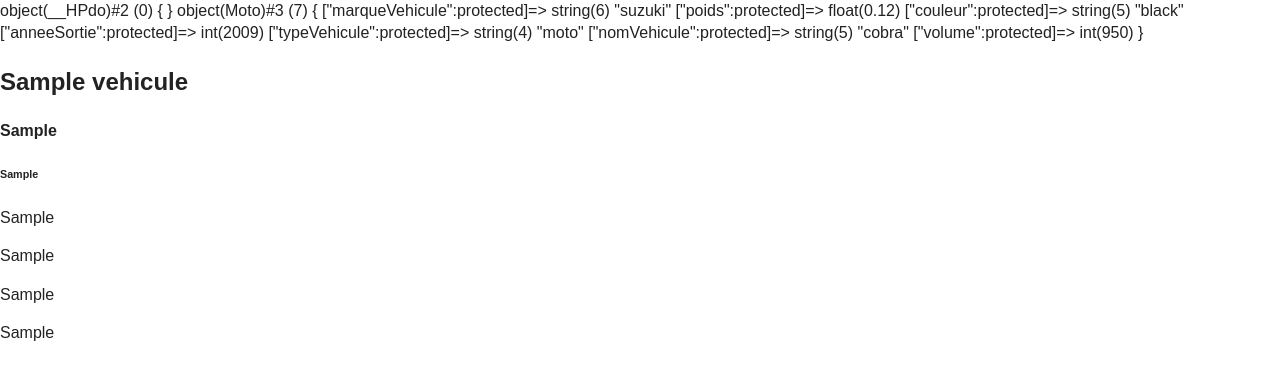
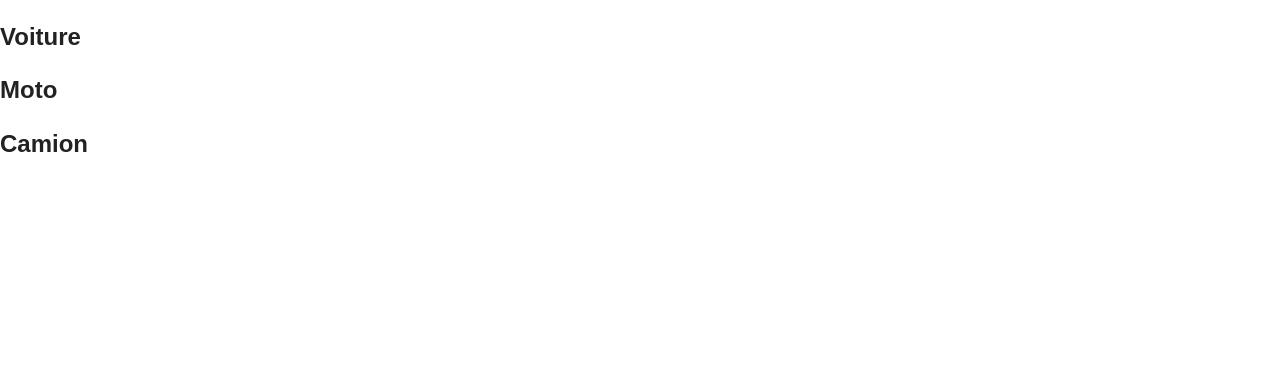
Before and after one commit to geasseur/listeVehicule, a PHP site: page / in a window 1280 px wide. Shown: the top 380 px of the page. Run offline with PHP 8.4, Linux system fonts and the light colour scheme; tables that the repository leaves empty or names only in its code hold one stand-in row (values such as "Sample post").

Commit message:
class and manager for voiture, moto and camion completed and functionnal

```diff
--- a/control/controlIndex.php
+++ b/control/controlIndex.php
@@ -8,21 +8,48 @@
 //   'anneeSortie'=>1992,
 //   'nbPorte'=>5
 // ]);
-$moto = new Moto([
-    'typeVehicule'=>'moto',
-    'nomVehicule'=>'cobra',
-    'marqueVehicule'=>'suzuki',
-    'poids'=>0.12,
-    'couleur'=>'black',
-    'anneeSortie'=>2009,
-    'volume'=>950
-]);
-var_dump($bdd);
-//$motoManager = new MotoManager($bdd);
-//$nouvellevoiture = $voitureManager->addVoiture($voiture);
+// $moto = new Moto([
+//     'typeVehicule'=>'moto',
+//     'nomVehicule'=>'Licorne',
+//     'marqueVehicule'=>'peugaut',
+//     'poids'=>0.12,
+//     'couleur'=>'white',
+//     'anneeSortie'=>2102,
+//     'volume'=>1950
+// ]);
+
+
+//COMMANDE POUR MOTO TEST
+$motoManager = new MotoManager($bdd);
+//var_dump($MotoManager);
+//$nouvelleMoto = $motoManager->addMoto($moto);
+//$motoManager->deleteMoto(7, 'moto');
+//$motoManager->updateMoto(4, 'moto', 'cobra', 'renault', 0.15, 'white', 1989, 1500);
+
+
+//COMMANDE POUR VOITURE TEST
+// $nouvellevoiture = $voitureManager->addVoiture($voiture);
 //$voitureManager->deleteVoiture(2, 'voiture');
-//$voitureManager->updateVoiture(3, 'voiture', 'super5', 'renault', 1.3, 'white', 1989, 5);
 $voitureManager = new VoitureManager($bdd);
+$voitureManager->updateVoiture(3, 'voiture', 'super5', 'renault', 1.3, 'white', 1989, 5);
 $afficheVoiture = $voitureManager->afficheVoiture();
+$afficheMoto = $motoManager->afficheMoto();
 
-//var_dump($afficheVoiture); ?>
+//var_dump($afficheVoiture);
+
+//COMMANDE TEST CAMION
+// $camion = new Camion([
+//     'typeVehicule'=>'camion',
+//     'nomVehicule'=>'coloss',
+//     'marqueVehicule'=>'Audi',
+//     'poids'=>15.3,
+//     'couleur'=>'black',
+//     'anneeSortie'=>2102,
+//     'hauteur'=>2.5
+//   ]);
+$camionManager = new CamionManager($bdd);
+//$nouveauCamion = $camionManager->addCamion($camion);
+//$camionManager->deleteCamion(9, 'camion');
+$afficheCamion = $camionManager->afficheCamion();
+//$camionManager->updateCamion(8, 'camion', 'colosse', 'mercedes', 15.4, 'grey', 2017, 3.1);
+  //var_dump($camion); ?>
--- a/model/class/Camion.php
+++ b/model/class/Camion.php
@@ -1,7 +1,6 @@
 <?php
-class Camion{
+class Camion extends Vehicule{
   protected $hauteur;
-
     /*Get the value of Hauteur*/
     public function getHauteur()
     {
--- a/model/class/CamionManager.php
+++ b/model/class/CamionManager.php
@@ -2,8 +2,8 @@
 class CamionManager{
   private $_bdd;
 
-  public function __construct(array $donnees){
-    $this->setBDD($_bdd);
+  public function __construct($bdd){
+    $this->setBdd($bdd);
   }
   /*Get the value of Bdd */
   public function getBdd()
@@ -20,33 +20,39 @@
   }
 
   //function for added a truck object on the data base
-  public function addCamion(Voiture $camion){
+  public function addCamion(Camion $camion){
     $ajoutCamion = $this->_bdd->prepare('INSERT INTO Vehicule(type_vehicule, nom_vehicule, marque_vehicule, poids, couleur, annee_sortie, hauteur) VALUES (:type_vehicule, :nom_vehicule, :marque_vehicule, :poids, :couleur, :annee_sortie, :hauteur)');
     $ajoutCamion->bindValue(':type_vehicule', $camion->getTypeVehicule(), PDO::PARAM_STR);
     $ajoutCamion->bindValue(':nom_vehicule', $camion->getNomVehicule(), PDO::PARAM_STR);
     $ajoutCamion->bindValue(':marque_vehicule', $camion->getMarqueVehicule(), PDO::PARAM_STR);
     $ajoutCamion->bindValue(':poids', $camion->getPoids(), PDO::PARAM_INT);
-    $ajoutCamion->bindValue(':couleur',$camion->getCouleur(), PDO::PARAM_STR, PDO::PARAM_STR);
+    $ajoutCamion->bindValue(':couleur',$camion->getCouleur(), PDO::PARAM_STR);
     $ajoutCamion->bindValue(':annee_sortie', $camion->getAnneeSortie(), PDO::PARAM_INT);
-    $ajoutCamion->bindValue(':hauteur', $camion->getNbPorte(),PDO::PARAM_INT);
+    $ajoutCamion->bindValue(':hauteur', $camion->getHauteur(),PDO::PARAM_INT);
     $ajoutCamion->execute();
   }
 
   //function for deleted a voiture object on the data base
-  public function deleteCamion($id){
-    $casse = $this->_bdd->query('DELETE FROM Vehicule WHERE id = '.$id' ');
+  public function deleteCamion($id, $type_vehicule){
+    $casse = $this->_bdd->query('DELETE FROM Vehicule WHERE id = '.$id.' AND type_vehicule = "'.$type_vehicule.'" ');
   }
 
   //function for updated a voiture object on the data base
   public function updateCamion($id,$type_vehicule, $nom_vehicule, $marque_vehicule, $poids, $couleur, $annee_sortie, $hauteur){
-    $miseAJourCamion = $this->_bdd->prepare('UPDATE Vehicule SET :type_vehicule, :nom_vehicule, :marque_vehicule, :poids, :couleur, :annee_sortie, :hauteur ');
+    $miseAJourCamion = $this->_bdd->prepare('UPDATE Vehicule SET type_vehicule = :type_vehicule, nom_vehicule = :nom_vehicule, marque_vehicule = :marque_vehicule, poids = :poids, couleur = :couleur, annee_sortie = :annee_sortie, hauteur = :hauteur WHERE id = '.$id.' ');
     $miseAJourCamion->bindValue(':type_vehicule', $type_vehicule, PDO::PARAM_STR);
     $miseAJourCamion->bindValue(':nom_vehicule', $nom_vehicule, PDO::PARAM_STR);
     $miseAJourCamion->bindValue(':marque_vehicule', $marque_vehicule, PDO::PARAM_STR);
     $miseAJourCamion->bindValue(':poids', $poids, PDO::PARAM_INT);
     $miseAJourCamion->bindValue(':couleur', $couleur, PDO::PARAM_STR);
     $miseAJourCamion->bindValue(':annee_sortie', $annee_sortie, PDO::PARAM_INT);
-    $miseAJourCamion->bindValue(':hateur', $hauteur, PDO::PARAM_INT);
+    $miseAJourCamion->bindValue(':hauteur', $hauteur, PDO::PARAM_INT);
     $miseAJourCamion->execute();
   }
+
+  public function afficheCamion(){
+    $afficheCamion= $this->_bdd->query('SELECT type_vehicule, nom_vehicule, marque_vehicule, poids, couleur, annee_sortie, hauteur from Vehicule WHERE type_vehicule = "camion"');
+
+    return $afficheCamion->fetchAll();
+  }
 } ?>
--- a/model/class/MotoManager.php
+++ b/model/class/MotoManager.php
@@ -2,7 +2,9 @@
 class MotoManager{
   private $_bdd;
 
-
+    public function __construct($bdd){
+      $this->setBdd($bdd);
+    }
     /*Get the value of Bdd*/
     public function getBdd()
     {
@@ -18,40 +20,40 @@
     }
 
     //function for added a bike object on the data base
-    public function addMoto(Voiture $moto){
+    public function addMoto(Moto $moto){
       $ajoutMoto = $this->_bdd->prepare('INSERT INTO Vehicule(type_vehicule, nom_vehicule, marque_vehicule, poids, couleur, annee_sortie, volume) VALUES (:type_vehicule, :nom_vehicule, :marque_vehicule, :poids, :couleur, :annee_sortie, :volume)');
       $ajoutMoto->bindValue(':type_vehicule', $moto->getTypeVehicule(), PDO::PARAM_STR);
       $ajoutMoto->bindValue(':nom_vehicule', $moto->getNomVehicule(), PDO::PARAM_STR);
       $ajoutMoto->bindValue(':marque_vehicule', $moto->getMarqueVehicule(), PDO::PARAM_STR);
       $ajoutMoto->bindValue(':poids', $moto->getPoids(), PDO::PARAM_INT);
-      $ajoutMoto->bindValue(':couleur',$moto->getCouleur(), PDO::PARAM_STR, PDO::PARAM_STR);
+      $ajoutMoto->bindValue(':couleur',$moto->getCouleur(), PDO::PARAM_STR);
       $ajoutMoto->bindValue(':annee_sortie', $moto->getAnneeSortie(), PDO::PARAM_INT);
       $ajoutMoto->bindValue(':volume', $moto->getVolume(),PDO::PARAM_INT);
       $ajoutMoto->execute();
     }
 
     //function for deleted a bike object on the data base
-    public function deleteMoto($id){
-      $casseMoto = $this->_bdd->query('DELETE FROM Vehicule WHERE id = '.$id);
+    public function deleteMoto($id,$type_vehicule){
+      $casseMoto = $this->_bdd->query('DELETE FROM Vehicule WHERE id = '.$id.' AND type_vehicule = "'.$type_vehicule.'" ');
     }
 
     //function for updated a bike object on the data base
     public function updateMoto($id,$type_vehicule, $nom_vehicule, $marque_vehicule, $poids, $couleur, $annee_sortie, $volume){
-      $miseAJour = $this->_bdd->prepare('UPDATE Vehicule SET :type_vehicule, :nom_vehicule, :marque_vehicule, :poids, :couleur, :annee_sortie, :volume');
-      $ajoutMoto->bindValue(':type_vehicule', $type_vehicule, PDO::PARAM_STR);
-      $ajoutMoto->bindValue(':nom_vehicule', $nom_vehicule, PDO::PARAM_STR);
-      $ajoutMoto->bindValue(':marque_vehicule', $marque_vehicule, PDO::PARAM_STR);
-      $ajoutMoto->bindValue(':poids', $poids, PDO::PARAM_INT);
-      $ajoutMoto->bindValue(':couleur', $couleur, PDO::PARAM_STR);
-      $ajoutMoto->bindValue(':annee_sortie', $annee_sortie, PDO::PARAM_INT);
-      $ajoutMoto->bindValue(':volume', $volume, PDO::PARAM_INT);
-      $ajoutMoto->execute();
+      $miseAJour = $this->_bdd->prepare('UPDATE Vehicule SET type_vehicule = :type_vehicule, nom_vehicule = :nom_vehicule, marque_vehicule = :marque_vehicule, poids=:poids, couleur=:couleur, annee_sortie=:annee_sortie, volume= :volume WHERE id = '.$id.'');
+      $miseAJour->bindValue(':type_vehicule', $type_vehicule, PDO::PARAM_STR);
+      $miseAJour->bindValue(':nom_vehicule', $nom_vehicule, PDO::PARAM_STR);
+      $miseAJour->bindValue(':marque_vehicule', $marque_vehicule, PDO::PARAM_STR);
+      $miseAJour->bindValue(':poids', $poids, PDO::PARAM_INT);
+      $miseAJour->bindValue(':couleur', $couleur, PDO::PARAM_STR);
+      $miseAJour->bindValue(':annee_sortie', $annee_sortie, PDO::PARAM_INT);
+      $miseAJour->bindValue(':volume', $volume, PDO::PARAM_INT);
+      $miseAJour->execute();
       //type_vehicule = '.$type_vehicule.', nom_vehicule = '.$nom_vehicule.', marque_vehicule = '.$marque_vehicule.', poids = '.$poids.', couleur = '.$couleur.', annee_sortie = '.$annee_sortie.', nbPorte = '.$nbPorte.' WHERE id = '.$id'
     }
 
     //function for list all bike objects
     public function afficheMoto(){
-      $afficheMoto= $this->_bdd->query('SELECT type_vehicule, nom_vehicule, marque_vehicule, poids, couleur, annee_sortie, volume from Vehicule');
+      $afficheMoto= $this->_bdd->query('SELECT type_vehicule, nom_vehicule, marque_vehicule, poids, couleur, annee_sortie, volume from Vehicule WHERE type_vehicule = "moto"');
 
       return $afficheMoto->fetchAll();
     }
--- a/model/class/VoitureManager.php
+++ b/model/class/VoitureManager.php
@@ -40,20 +40,20 @@
 
     //function for updated a voiture object on the data base
     public function updateVoiture($id,$type_vehicule, $nom_vehicule, $marque_vehicule, $poids, $couleur, $annee_sortie, $nbPorte){
-      $miseAJourVoiture = $this->_bdd->prepare('UPDATE Vehicule SET type_vehicule = '.$type_vehicule.', nom_vehicule = '.$nom_vehicule.', marque_vehicule = '.$marque_vehicule.', poids = '.$poids.', couleur = '.$couleur.', annee_sortie = '.$annee_sortie.', nbPorte = '.$nbPorte.' WHERE id =' .$id);
-      // $miseAJourVoiture->bindValue(':type_vehicule',$type_vehicule, PDO::PARAM_STR);
-      // $miseAJourVoiture->bindValue(':nom_vehicule',$nom_vehicule, PDO::PARAM_STR);
-      // $miseAJourVoiture->bindValue(':marque_vehicule',$marque_vehicule, PDO::PARAM_STR);
-      // $miseAJourVoiture->bindValue(':poids',$poids, PDO::PARAM_INT);
-      // $miseAJourVoiture->bindValue(':couleur',$couleur, PDO::PARAM_STR);
-      // $miseAJourVoiture->bindValue(':annee_sortie',$annee_sortie, PDO::PARAM_INT);
-      // $miseAJourVoiture->bindValue(':nbPorte',$nbPorte, PDO::PARAM_INT);
+      $miseAJourVoiture = $this->_bdd->prepare('UPDATE Vehicule SET type_vehicule = :type_vehicule, nom_vehicule = :nom_vehicule, marque_vehicule = :marque_vehicule, poids = :poids, couleur = :couleur, annee_sortie = :annee_sortie, nbPorte = :nbPorte WHERE id = '.$id.' ');
+      $miseAJourVoiture->bindValue(':type_vehicule',$type_vehicule, PDO::PARAM_STR);
+      $miseAJourVoiture->bindValue(':nom_vehicule',$nom_vehicule, PDO::PARAM_STR);
+      $miseAJourVoiture->bindValue(':marque_vehicule',$marque_vehicule, PDO::PARAM_STR);
+      $miseAJourVoiture->bindValue(':poids',$poids, PDO::PARAM_INT);
+      $miseAJourVoiture->bindValue(':couleur',$couleur, PDO::PARAM_STR);
+      $miseAJourVoiture->bindValue(':annee_sortie',$annee_sortie, PDO::PARAM_INT);
+      $miseAJourVoiture->bindValue(':nbPorte',$nbPorte, PDO::PARAM_INT);
       $miseAJourVoiture->execute();
     }
 
     //function for list all voiture objects
     public function afficheVoiture(){
-      $afficheVoiture= $this->_bdd->query('SELECT type_vehicule, nom_vehicule, marque_vehicule, poids, couleur, annee_sortie, nbPorte from Vehicule');
+      $afficheVoiture= $this->_bdd->query('SELECT type_vehicule, nom_vehicule, marque_vehicule, poids, couleur, annee_sortie, nbPorte from Vehicule WHERE type_vehicule = "voiture"');
 
       return $afficheVoiture->fetchAll();
     }
--- a/vue/vueIndex.php
+++ b/vue/vueIndex.php
@@ -15,22 +15,63 @@
         <script src="js/vendor/modernizr-2.8.3.min.js"></script>
     </head>
     <body>
-      <?php var_dump($moto);
+      <section>
+        <h2>Voiture</h2>
+        <?php
         foreach ($afficheVoiture as $key => $value) {
           ?>
           <article class="">
-          <h2><?php echo $value['nom_vehicule']; ?></h2>
-          <h4><?php echo $value['marque_vehicule']; ?></h4>
-          <h6><?php echo $value['type_vehicule']; ?></h6>
+            <h2>nom Vehicule : <?php echo $value['nom_vehicule']; ?></h2>
+            <h4>marque : <?php echo $value['marque_vehicule']; ?></h4>
+            <h6>type : <?php echo $value['type_vehicule']; ?></h6>
             <div class="">
-            <p><?php echo $value['poids']; ?></p>
-            <p><?php echo $value['couleur']; ?></p>
-            <p><?php echo $value['annee_sortie']; ?></p>
-            <p><?php echo $value['nbPorte']; ?></p>
+              <p>poids : <?php echo $value['poids']; ?> tonnes</p>
+              <p>couleur : <?php echo $value['couleur']; ?></p>
+              <p>annee sortie : <?php echo $value['annee_sortie']; ?></p>
+              <p>nombre de porte : <?php echo $value['nbPorte']; ?></p>
             </div>
           </article>
           <?php
         } ?>
+      </section>
+      <section>
+        <h2>Moto</h2>
+        <?php
+        foreach ($afficheMoto as $key => $value) {
+          ?>
+          <article class="">
+            <h2>nom Vehicule : <?php echo $value['nom_vehicule']; ?></h2>
+            <h4>marque : <?php echo $value['marque_vehicule']; ?></h4>
+            <h6>type : <?php echo $value['type_vehicule']; ?></h6>
+            <div class="">
+              <p>poids : <?php echo $value['poids']; ?> tonnes</p>
+              <p>couleur : <?php echo $value['couleur']; ?></p>
+              <p>annee sortie : <?php echo $value['annee_sortie']; ?></p>
+              <p>volume : <?php echo $value['volume']; ?> cm3</p>
+            </div>
+          </article>
+          <?php
+        } ?>
+      </section>
+      <section>
+        <h2>Camion</h2>
+        <?php
+        foreach ($afficheCamion as $key => $value) {
+          ?>
+          <article class="">
+            <h2>nom Vehicule : <?php echo $value['nom_vehicule']; ?></h2>
+            <h4>marque : <?php echo $value['marque_vehicule']; ?></h4>
+            <h6>type : <?php echo $value['type_vehicule']; ?></h6>
+            <div class="">
+              <p>poids : <?php echo $value['poids']; ?> tonnes</p>
+              <p>couleur : <?php echo $value['couleur']; ?></p>
+              <p>annee sortie : <?php echo $value['annee_sortie']; ?></p>
+              <p>hauteur : <?php echo $value['hauteur']; ?> Metre</p>
+            </div>
+          </article>
+          <?php
+        } ?>
+      </section>
 
         <script src="https://code.jquery.com/jquery-1.12.0.min.js"></script>
         <script>window.jQuery || document.write('<script src="js/vendor/jquery-1.12.0.min.js"><\/script>')</script>
```
Lines whose indentation alone changed are shown as unchanged.
